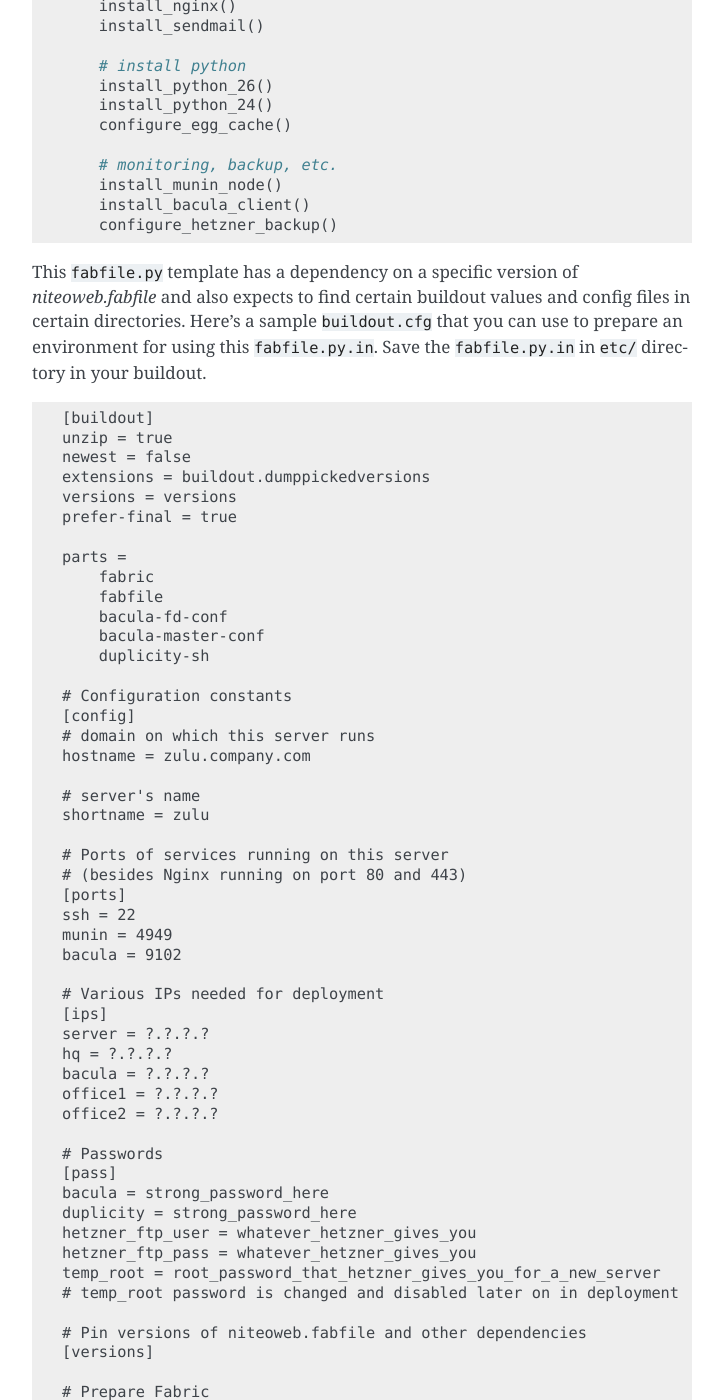
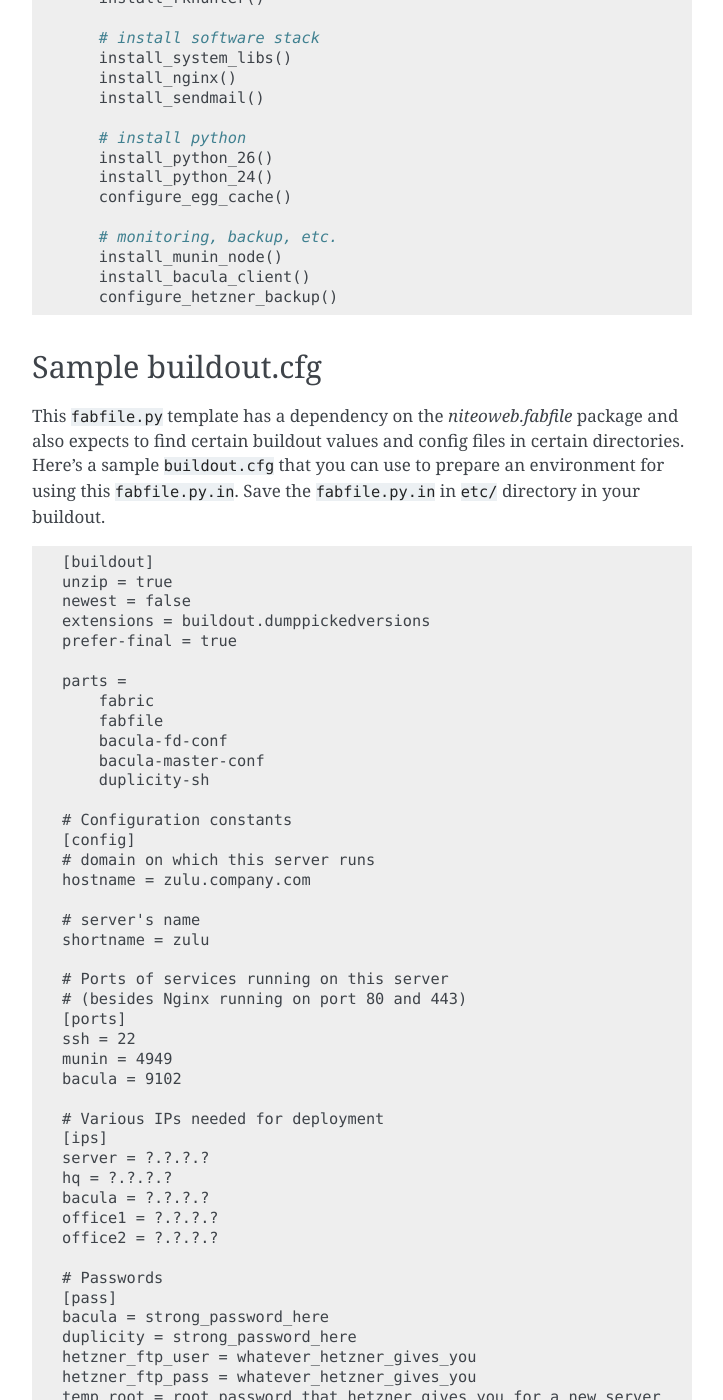
Before and after one commit to teamniteo/niteoweb.fabfile, a Sphinx documentation site: the page built from docs/projects.rst, in a window 1280 px wide and 1400 px high, scrolled down 1378 px. Shown: the whole window, without its empty margins (388-1111 px from the left). Built offline with Sphinx 7.4.7, drawn with Linux system fonts in a browser that asks for light colours; some of the changed text lies outside the part shown.

Commit message:
minor update to projects.rst

```diff
--- a/docs/projects.rst
+++ b/docs/projects.rst
@@ -5,6 +5,9 @@
 A Projects server is a server that runs your Plone projects. This is a
 prerequisite to have before you can run any commands from the `Project` group
 of commands.
+
+Sample fabfile
+--------------
 
 Below is a ``fabfile.py.in`` buildout template that uses commands from `Server`
 group to set up a Projects server (based on Ubuntu 10.04).
@@ -81,11 +84,14 @@
         install_bacula_client()
         configure_hetzner_backup()
 
-This ``fabfile.py`` template has a dependency on a specific version of
-`niteoweb.fabfile` and also expects to find certain buildout values and config
-files in certain directories. Here's a sample ``buildout.cfg`` that you can use
-to prepare an environment for using this ``fabfile.py.in``. Save the
-``fabfile.py.in`` in ``etc/`` directory in your buildout.
+Sample buildout.cfg
+-------------------
+
+This ``fabfile.py`` template has a dependency on the `niteoweb.fabfile` package
+and also expects to find certain buildout values and config files in certain
+directories. Here's a sample ``buildout.cfg`` that you can use to prepare an
+environment for using this ``fabfile.py.in``. Save the ``fabfile.py.in`` in
+``etc/`` directory in your buildout.
 
 ::
 
@@ -93,7 +99,6 @@
     unzip = true
     newest = false
     extensions = buildout.dumppickedversions
-    versions = versions
     prefer-final = true
 
     parts =
@@ -135,9 +140,6 @@
     temp_root = root_password_that_hetzner_gives_you_for_a_new_server
     # temp_root password is changed and disabled later on in deployment
 
-    # Pin versions of niteoweb.fabfile and other dependencies
-    [versions]
-
     # Prepare Fabric
     [fabfile]
     recipe = collective.recipe.template
```
Also changed, not shown: other parts of docs/projects.rst (+4 -1 lines).
